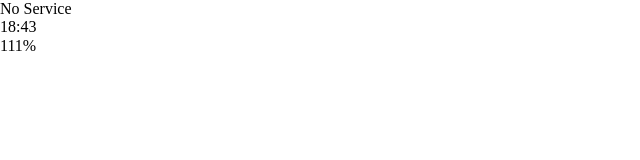
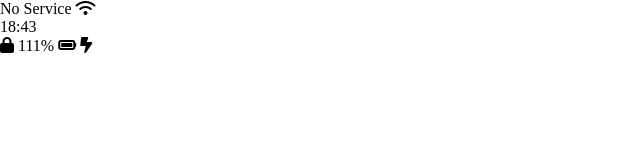
Before and after one commit to yoojanghun/hello, a plain HTML site: page index.html in a window 1280 px wide. Shown: the whole page, without its empty margins (0-640 px from the left). Drawn offline with Linux system fonts and the light colour scheme.

Commit message:
Added Icons

```diff
--- a/index.html
+++ b/index.html
@@ -10,16 +10,16 @@
     <div class="status-bar">
         <div class="status-bar__column">
             <span>No Service</span>
-            <!--Wifi Icon-->
+            <i class="fa-solid fa-wifi"></i>
         </div>
         <div class="status-bar__column">
             <span>18:43</span>
         </div>
         <div class="status-bar__column">
-            <!--Lock Icon-->
+            <i class="fa-solid fa-lock"></i>
             <span>111%</span>
-            <!--Battery Icon-->
-            <!--Bolt Icon-->
+            <i class="fa-solid fa-battery-full"></i>
+            <i class="fa-solid fa-bolt-lightning"></i>
         </div>
     </div>
 
```
